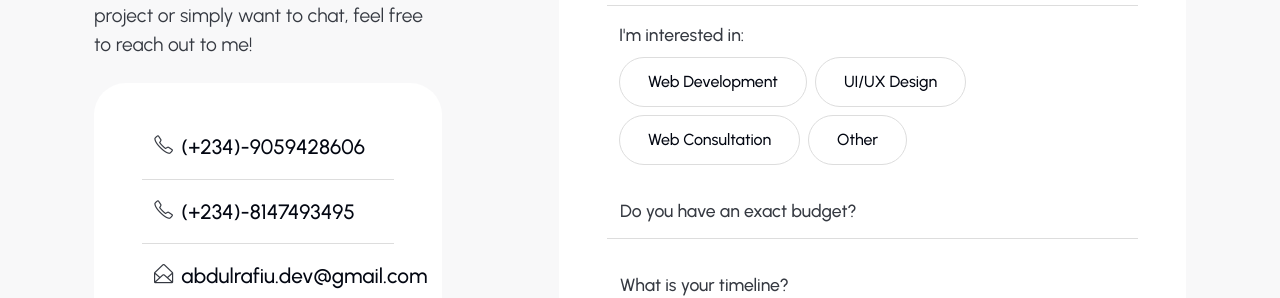
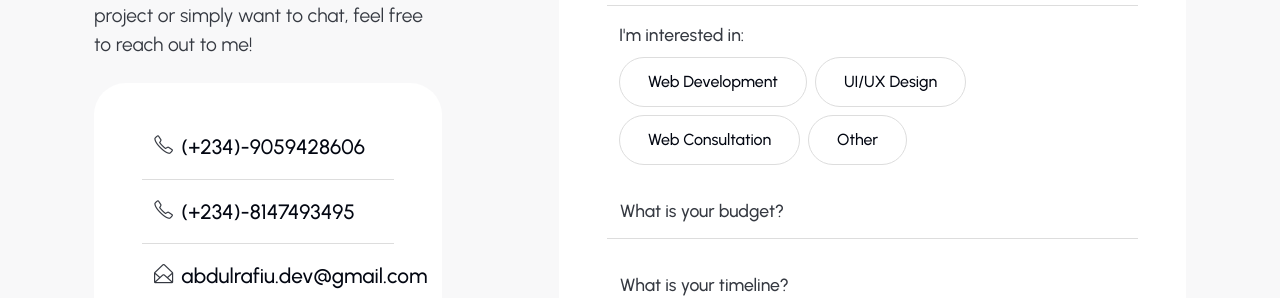
Before and after one commit to Abdulrafiudev/Abdulrafiu.dev, a React (Create React App) app: page /contact in a window 1280 px wide. Shown: the part 753-1051 px from the top of the page. Built offline with nearby package versions, Linux system fonts and the light colour scheme.

Commit message:
cleared form field after successful submission

```diff
--- a/src/components/Form/Form.js
+++ b/src/components/Form/Form.js
@@ -63,6 +63,14 @@ const Form = () => {
       toast.success("Email Sent Successfully", {
         position: "top-right",
         autoClose: 2000,
+      });
+      setFormData({
+        name: "",
+        email: "",
+        phone: "",
+        budget: "",
+        timeline: "",
+        message: "",
       });
       console.log(response.data);
     } catch (e) {
@@ -197,9 +205,7 @@ const Form = () => {
                   onChange={handleInputChange}
                   required
                 />
-                <label htmlFor="exact-budget">
-                  Do you have an exact budget?
-                </label>
+                <label htmlFor="exact-budget">What is your budget?</label>
               </div>
               <div className="form-floating mb-3">
                 <input
```
